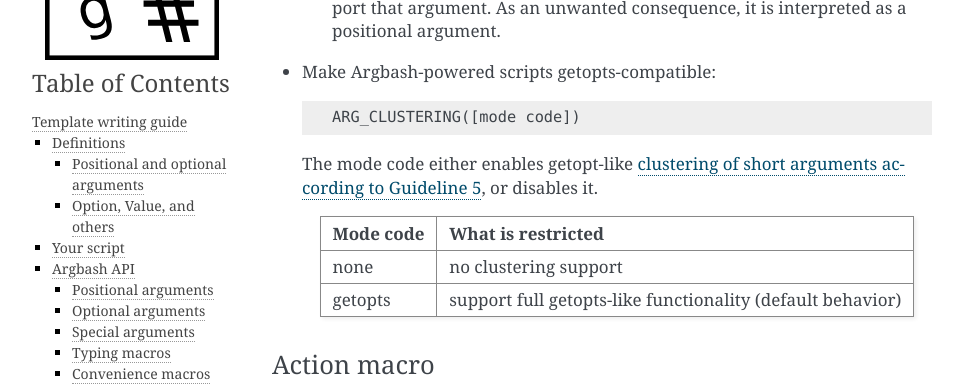
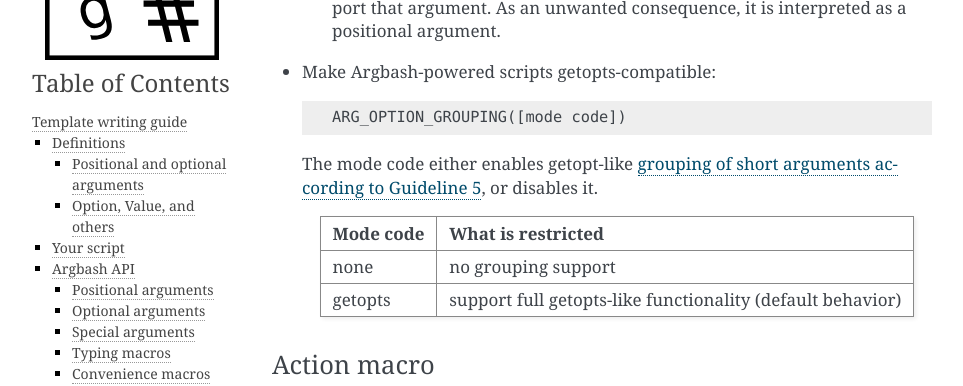
Before and after one commit to matejak/argbash, a Sphinx documentation site: the page built from doc/guide.rst, in a window 1280 px wide and 900 px high, scrolled down 13936 px. Shown: the part 152-538 px from the top of the window, without its empty margins (148-1111 px from the left). Built offline with Sphinx 7.4.7, drawn with Linux system fonts in a browser that asks for light colours.

Commit message:
Renamed 'clustering' to 'grouping'.

```diff
--- a/doc/guide.rst
+++ b/doc/guide.rst
@@ -567,14 +567,14 @@
 
   ::
 
-    ARG_CLUSTERING([mode code])
+    ARG_OPTION_GROUPING([mode code])
 
-  The mode code either enables getopt-like `clustering of short arguments according to Guideline 5 <http://pubs.opengroup.org/onlinepubs/9699919799/basedefs/V1_chap12.html#tag_12_02>`_, or disables it.
+  The mode code either enables getopt-like `grouping of short arguments according to Guideline 5 <http://pubs.opengroup.org/onlinepubs/9699919799/basedefs/V1_chap12.html#tag_12_02>`_, or disables it.
 
   =======================       ==========================================================
   Mode code                     What is restricted
   =======================       ==========================================================
-  none                          no clustering support
+  none                          no grouping support
   getopts                       support full getopts-like functionality (default behavior)
   =======================       ==========================================================
 
```
Also changed, not shown: 7 other files.
